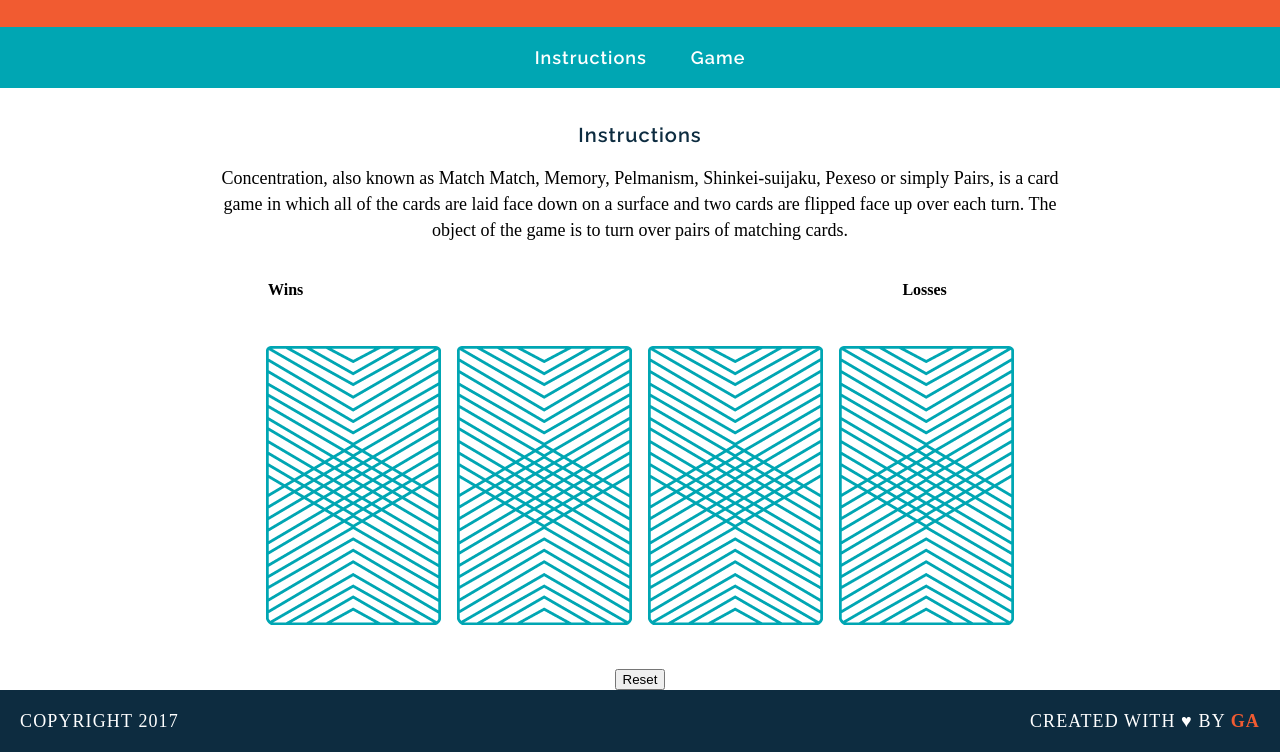
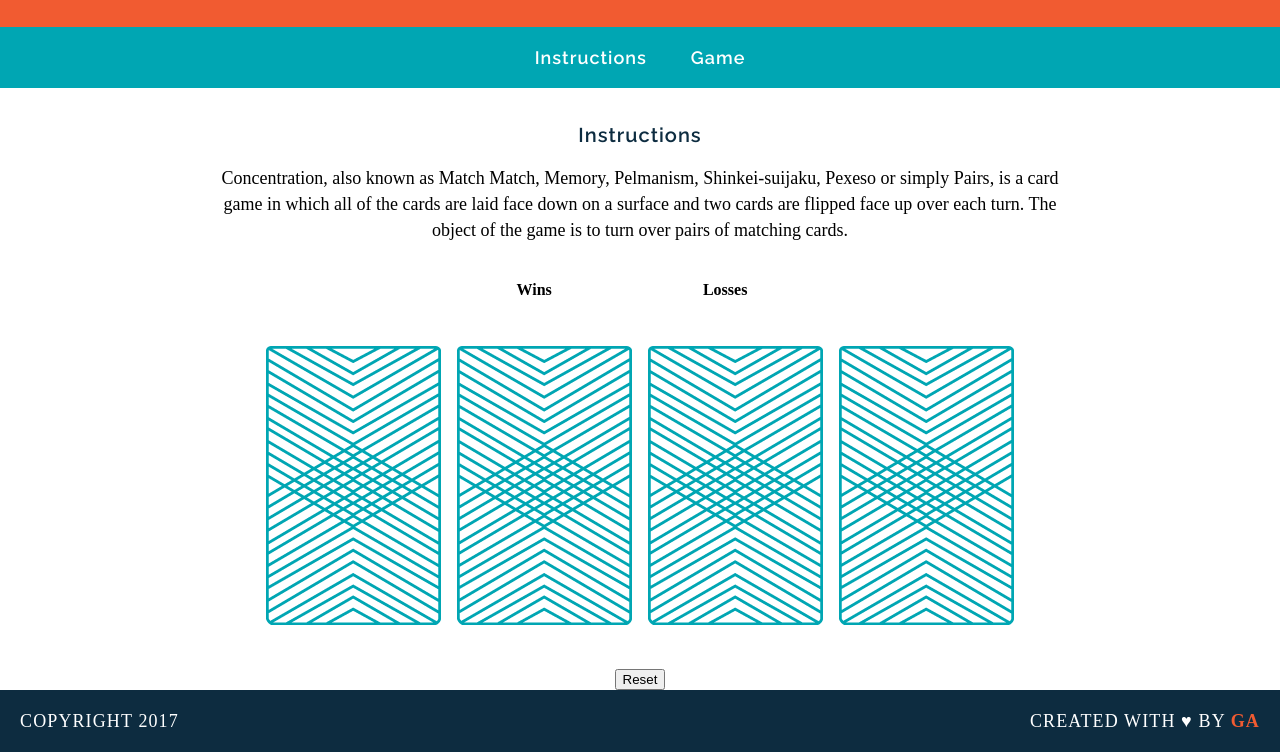
Before and after one commit to Ryan-Finch/wdi-fundamentals-memorygame, a plain HTML site: page memory_game/index.html in a window 1280 px wide. Shown: the part 86-838 px from the top of the page. Drawn offline with Linux system fonts and the light colour scheme; a web font is replaced by a local one.

Commit message:
soldified table size

```diff
--- a/memory_game/index.html
+++ b/memory_game/index.html
@@ -17,7 +17,7 @@
 		<h2 id="instructions">Instructions</h2>
 			<p>Concentration, also known as Match Match, Memory, Pelmanism, Shinkei-suijaku, Pexeso or simply Pairs, is a card game in which all of the cards are laid face down on a surface and two cards are flipped face up over each turn. The object of the game is to turn over pairs of matching cards.</p>
 	</main>
-		<table style="width: 100%" id="myTable">
+		<table style="width: 30%" id="myTable" align="center">
 			<tr>
 				<th>Wins</th>
 				<th>Losses</th>
```
